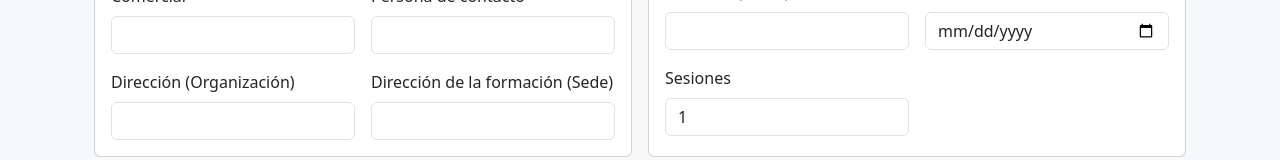
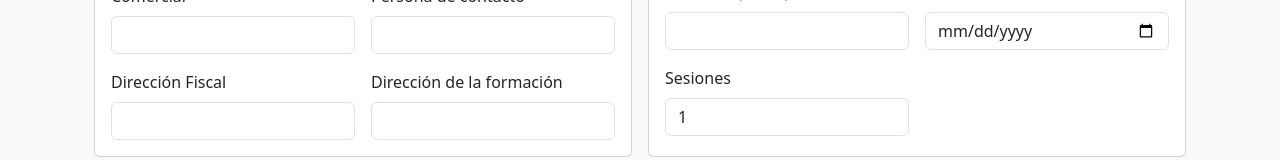
Before and after one commit to JulioGEP/gep-informes-formacion, a React (Vite) app: page / in a window 1280 px wide. Shown: the part 369-529 px from the top of the page. Built offline with nearby package versions, Linux system fonts and the light colour scheme; the HTML template or start-up script is replaced by a standard one; what @react-pdf/renderer would draw is missing.

Commit message:
Update Form.jsx

```diff
--- a/src/components/Form.jsx
+++ b/src/components/Form.jsx
@@ -170,11 +170,11 @@ export default function Form({ initial, onNext }) {
                   <input className="form-control" value={datos.contacto} onChange={(e)=>setDatos(d=>({...d, contacto:e.target.value}))} />
                 </div>
                 <div className="col-md-6">
-                  <label className="form-label">Dirección (Organización)</label>
+                  <label className="form-label">Dirección Fiscal</label>
                   <input className="form-control" value={datos.direccionOrg} onChange={(e)=>setDatos(d=>({...d, direccionOrg:e.target.value}))} />
                 </div>
                 <div className="col-md-6">
-                  <label className="form-label">Dirección de la formación (Sede)</label>
+                  <label className="form-label">Dirección de la formación</label>
                   <input className="form-control" value={datos.sede} onChange={(e)=>setDatos(d=>({...d, sede:e.target.value}))} />
                 </div>
               </div>
```
